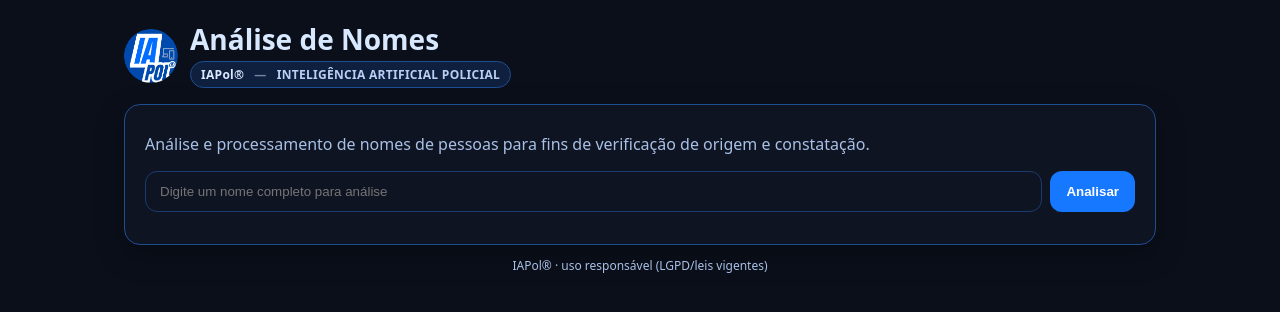
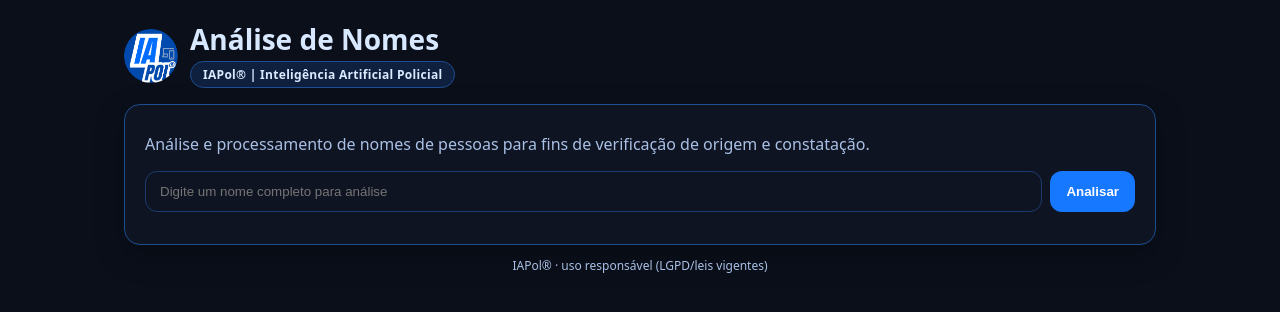
Before and after one commit to delexxsolucoesenegocios-cmd/analise-de-nomes, a plain HTML site: page index.html in a window 1280 px wide. Drawn offline with nearby package versions, Linux system fonts and the light colour scheme.

Commit message:
Add files via upload

```diff
--- a/index.html
+++ b/index.html
@@ -23,15 +23,16 @@
     .brand h1{font-size:28px;margin:0;color:#d8e8ff;line-height:1.1}
     .brand .badge{
       margin-top:6px;
-      display:inline-flex; align-items:center; gap:8px;
-      flex-wrap:wrap;
-      padding:4px 10px; border-radius:999px;
-      background:#0f203f; border:1px solid var(--line);
-      color:#dbeaff; font-weight:700; font-size:12px;
+      display:inline-block;
+      padding:4px 12px;
+      border-radius:999px;
+      background:#0f203f;
+      border:1px solid var(--line);
+      color:#dbeaff;
+      font-weight:600;
+      font-size:12px;
       letter-spacing:.3px;
     }
-    .badge .sep{opacity:.5; margin:0 2px}
-    .badge .legend{font-weight:600; color:#b9cff5; white-space:nowrap}
 
     /* Cartão / formulário */
     .card{background:var(--card);border:1px solid var(--line);border-radius:16px;box-shadow:0 10px 30px rgba(0,0,0,.28);padding:20px}
@@ -53,12 +54,6 @@
     a:hover{text-decoration:underline}
 
     .footer{margin-top:12px;text-align:center;color:var(--muted);font-size:12px}
-
-    /* Responsivo: em telas muito estreitas, quebrar a legenda para baixo */
-    @media (max-width:520px){
-      .brand{align-items:flex-start}
-      .brand .badge{display:inline-block}
-    }
   </style>
   <!-- jsPDF (para exportar PDF) -->
   <script src="https://cdn.jsdelivr.net/npm/jspdf@2.5.1/dist/jspdf.umd.min.js"></script>
@@ -70,12 +65,8 @@
         <img src="./iapol-logo.png" alt="IAPol®" onerror="this.style.display='none'">
         <div>
           <h1>Análise de Nomes</h1>
-          <!-- Badge com nome + traço + frase solicitada -->
-          <div class="badge">
-            <span>IAPol®</span>
-            <span class="sep">—</span>
-            <span class="legend">INTELIGÊNCIA ARTIFICIAL POLICIAL</span>
-          </div>
+          <!-- Badge com a frase solicitada -->
+          <div class="badge">IAPol® | Inteligência Artificial Policial</div>
         </div>
       </div>
     </header>
@@ -88,7 +79,7 @@
         <button type="submit">Analisar</button>
       </form>
 
-      <!-- Botões de exportação (aparecem após gerar resultados) -->
+      <!-- Botões de exportação -->
       <div class="actions" id="exportBar" style="display:none">
         <button type="button" onclick="exportCSV()">Exportar CSV</button>
         <button type="button" onclick="exportPDF()">Exportar PDF</button>
@@ -168,13 +159,13 @@ function montar(nome){
     box.appendChild(h2); box.appendChild(ul); results.appendChild(box);
   });
 
-  bar.style.display = "flex"; // mostra exportações
+  bar.style.display = "flex";
 }
 
 function gerar(){
   const nome = document.getElementById("nome").value.trim();
   if(!nome){ alert("Digite um nome completo."); return false; }
-  window.__iapol_nome = nome; // guarda para exportações
+  window.__iapol_nome = nome;
   montar(nome);
   return false;
 }
```
